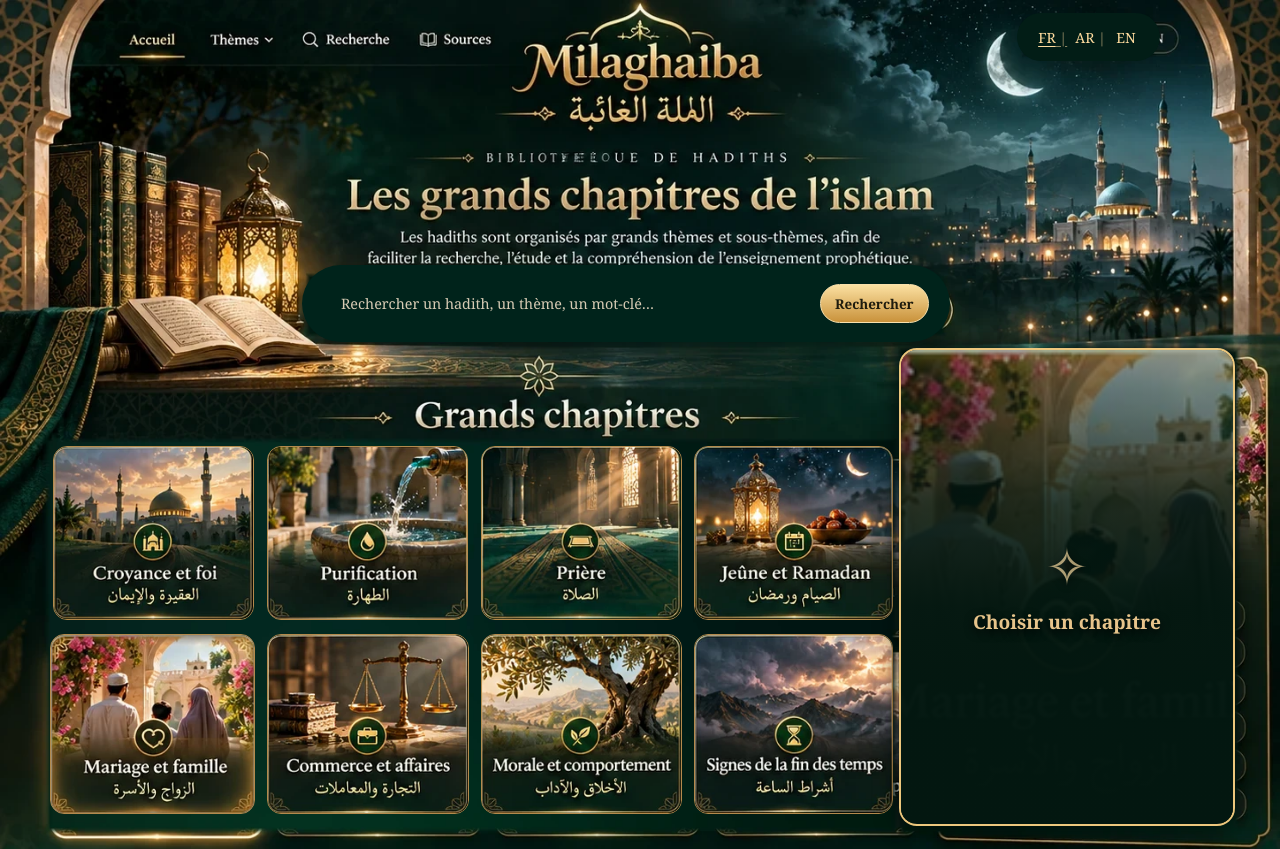
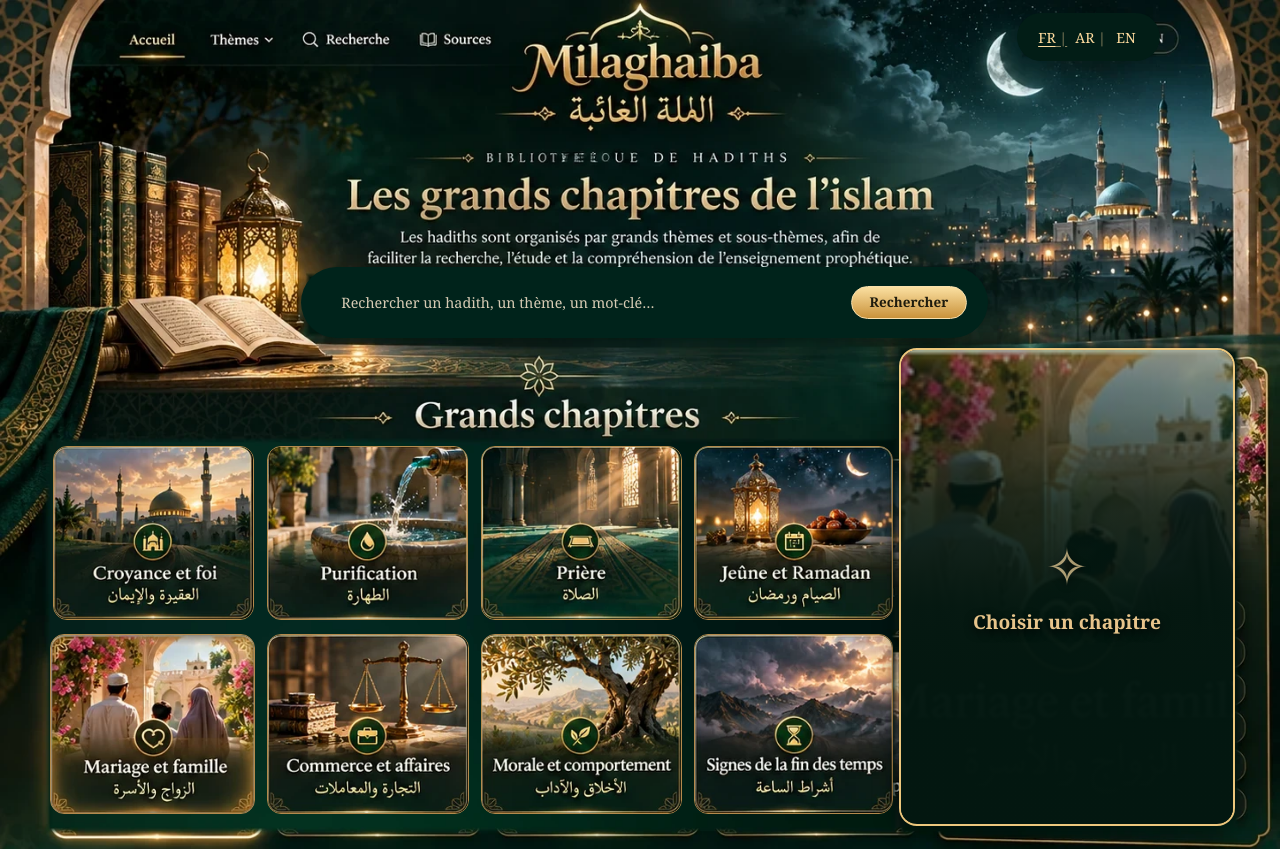
Before and after one commit to abab508/newhadith, a React (Vite) app: page / in a window 1280 px wide. Shown: the top 849 px of the page. Built offline with nearby package versions, Linux system fonts and the light colour scheme.

Commit message:
fix: align search bar with original artwork and fully cover embedded border

```diff
--- a/src/main.jsx
+++ b/src/main.jsx
@@ -49,7 +49,7 @@ function App(){
     <button style={pos([459,24,99,44])} onClick={()=>pending(t.sources)} aria-label={t.sources}/>
    </nav>
    {menu&&<div className="drop">{chapters.map((c,i)=><button key={i} onClick={()=>{choose(i);setMenu(false)}}>{c.title[iLang]}</button>)}</div>}
-   <form className="desk-search" style={pos([355,311,706,65])} onSubmit={lookup}>
+   <form className="desk-search" style={pos([354,313,750,58])} onSubmit={lookup}>
     <label className="sr-only" htmlFor="main-query">{t.search}</label>
     <input ref={input} id="main-query" value={query} onChange={e=>setQuery(e.target.value)} placeholder={t.search}/>
     <button type="submit">{t.go}</button>
```
